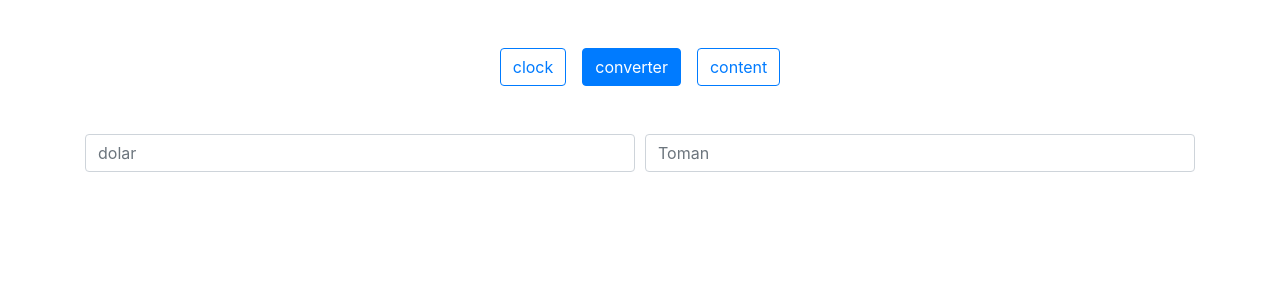
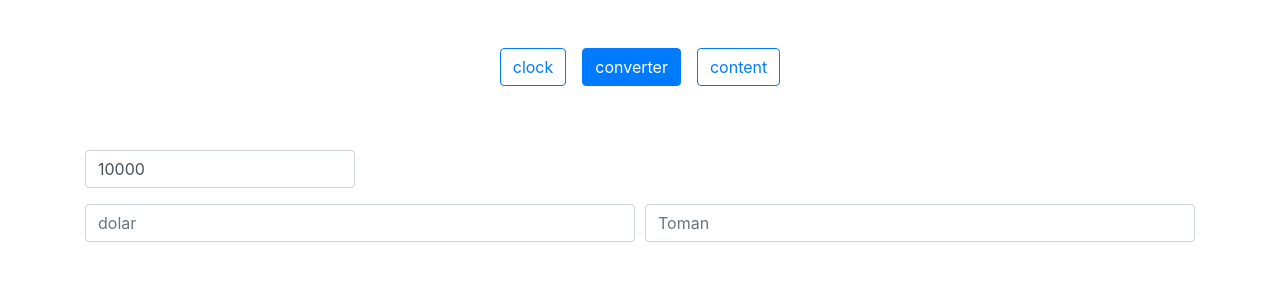
Before and after one commit to hamedbehjat/react-learning, a React (Create React App) app: page / in a window 1280 px wide. Shown: the top 300 px of the page. Built offline with nearby package versions, Linux system fonts and the light colour scheme.

Commit message:
set state with async

```diff
--- a/src/App.js
+++ b/src/App.js
@@ -30,7 +30,7 @@ class App extends Component {
 
   render() {
     return (
-      <div>
+      <div className="main-content">
         <Navbar
           pageStatus={this.state.pageStatus}
           handleStatus={this.handleStatus}
--- a/src/components/Converter/index.js
+++ b/src/components/Converter/index.js
@@ -6,62 +6,76 @@ class Converter extends Component {
 
     this.state = {
       toman: "",
-      dollar: ""
+      dollar: "",
+      nerkh: "10000"
     };
   }
 
-  syncData = event => {
-    // console.log(typeof(event.target.name));
-    if (event.target.name === "dolar") {
-      console.log("if running");
-      console.log(
-        "target name: " +
-          event.target.name +
-          " - target value: " +
-          event.target.value
-      );
-      console.log("type of target value: " + typeof event.target.value);
+  changeStateDollar = (eventName, eventVal) => {
+    this.setState({ dollar: eventVal }, () => {
+      this.syncData(eventName, eventVal);
+    });
+  };
 
-      let temp = parseInt(event.target.value) * 12000;
-      console.log(temp);
-      console.log(typeof temp);
+  changeStateToman = (eventName, eventVal) => {
+    this.setState({ toman: eventVal }, () => {
+      this.syncData(eventName, eventVal);
+    });
+  };
 
+  syncData = (eventName, eventVal) => {
+    if (eventName === "dolar") {
+      if (eventVal === "") {
         this.setState({
-        toman: temp.toString(),
-        dollar: event.target.value.toString()
+          toman: "",
+          dollar: ""
         });
-
+      } else {
+        let temp = parseInt(eventVal) * parseInt(this.state.nerkh);
+        this.setState(
+          {
+            toman: temp.toString()
+          },
+          () => {
             console.log("toman: " + this.state.toman);
             console.log("dollar: " + this.state.dollar);
-      console.log("type of toman: " + typeof this.state.toman);
-      console.log("type of dolar: " + typeof this.state.dollar);
+            console.log("*************************************");
+          }
+        );
+      }
+    } else if (eventName === "toman") {
+      if (eventVal === "") {
+        this.setState({
+          toman: "",
+          dollar: ""
+        });
+      } else {
+        let temp = parseInt(eventVal) / parseInt(this.state.nerkh);
 
+        this.setState(
+          {
+            dollar: temp.toString()
+          },
+          () => {
+            console.log("toman: " + this.state.toman);
+            console.log("dollar: " + this.state.dollar);
             console.log("*************************************");
+          }
+        );
+      }
     } else {
-      console.log("else running");
-      console.log(
-        "target name: " +
-          event.target.name +
-          " - target value: " +
-          event.target.value
+      let tempDollar = parseInt(this.state.toman) / parseInt(this.state.nerkh);
+
+      this.setState(
+        {
+          dollar: tempDollar.toString()
+        },
+        () => {
+          console.log("toman: " + this.state.toman);
+          console.log("dollar: " + this.state.dollar);
+          console.log("*************************************");
+        }
       );
-      console.log("type of target value: " + typeof event.target.value);
-
-      let temp = parseInt(event.target.value) / 12000;
-
-      console.log(temp);
-      this.setState({
-        toman: event.target.value.toString(),
-        dollar: temp.toString()
-      });
-
-      console.log(temp);
-      console.log(typeof temp);
-
-      console.log("type of toman: " + typeof this.state.toman);
-      console.log("type of dolar: " + typeof this.state.dollar);
-
-      console.log("*************************************");
     }
   };
 
@@ -70,6 +84,23 @@ class Converter extends Component {
       <div className="container">
         <form>
           <div className="form-row">
+            <div className="col-3 my-3">
+              <input
+                type="text"
+                name="nerkh"
+                placeholder="Fee"
+                className="form-control"
+                value={this.state.nerkh}
+                onChange={e => {
+                  const eventName = e.target.name;
+                  this.setState({ nerkh: e.target.value }, () => {
+                    this.syncData(eventName);
+                  });
+                }}
+              ></input>
+            </div>
+          </div>
+          <div className="form-row">
             <div className="col-6">
               <input
                 type="text"
@@ -77,7 +108,11 @@ class Converter extends Component {
                 name="dolar"
                 className="form-control"
                 value={this.state.dollar}
-                onChange={this.syncData}
+                onChange={e => {
+                  const eventName = e.target.name;
+                  const eventVal = e.target.value;
+                  this.changeStateDollar(eventName, eventVal);
+                }}
               ></input>
             </div>
             <div className="col-6">
@@ -87,7 +122,11 @@ class Converter extends Component {
                 name="toman"
                 className="form-control"
                 value={this.state.toman}
-                onChange={this.syncData}
+                onChange={e => {
+                  const eventName = e.target.name;
+                  const eventVal = e.target.value;
+                  this.changeStateToman(eventName, eventVal);
+                }}
               ></input>
             </div>
           </div>
--- a/src/components/Navbar.js
+++ b/src/components/Navbar.js
@@ -12,21 +12,21 @@ class Navbar extends Component {
   }
 
   changeToClock = () => {
-    const { pageStatus, handleStatus } = this.props;
+    const { handleStatus } = this.props;
     handleStatus("clock");
 
     //console.log(pageStatus);
   };
 
   changeToContent = () => {
-    const { pageStatus, handleStatus } = this.props;
+    const { handleStatus } = this.props;
     handleStatus("content");
 
     //console.log(pageStatus);
   };
 
   changeToConverter = () => {
-    const { pageStatus, handleStatus } = this.props;
+    const { handleStatus } = this.props;
     handleStatus("converter");
 
     //console.log(pageStatus);
```
Lines whose indentation alone changed are shown as unchanged.
